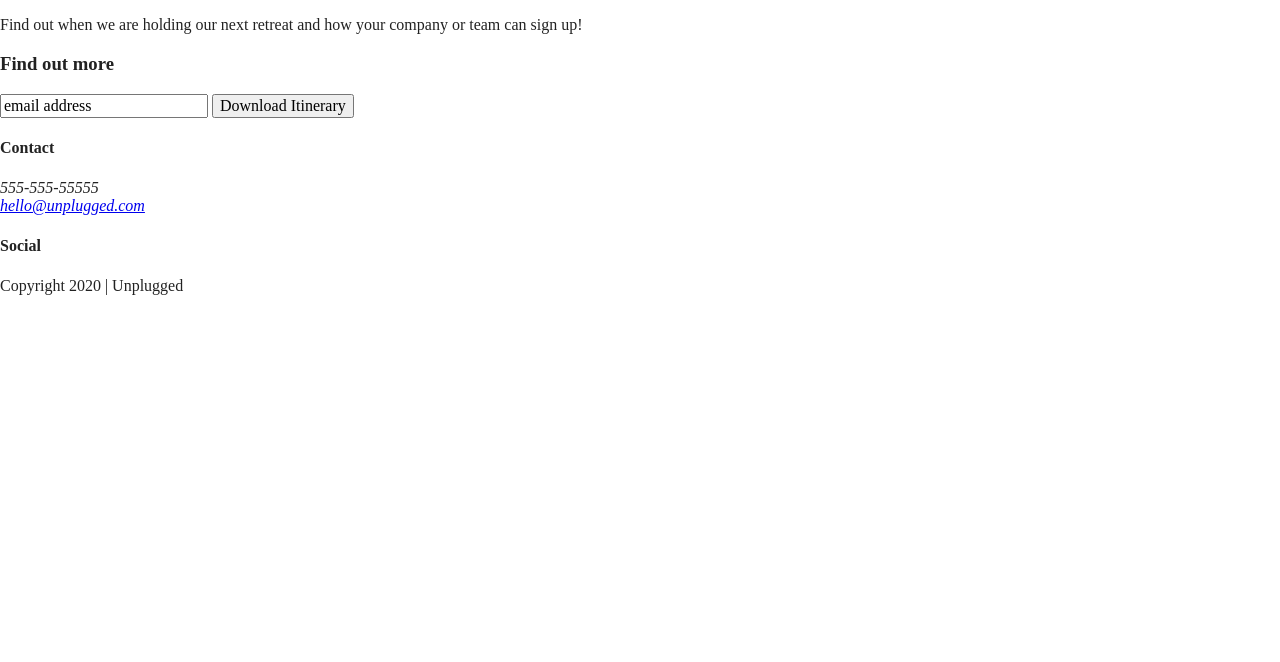
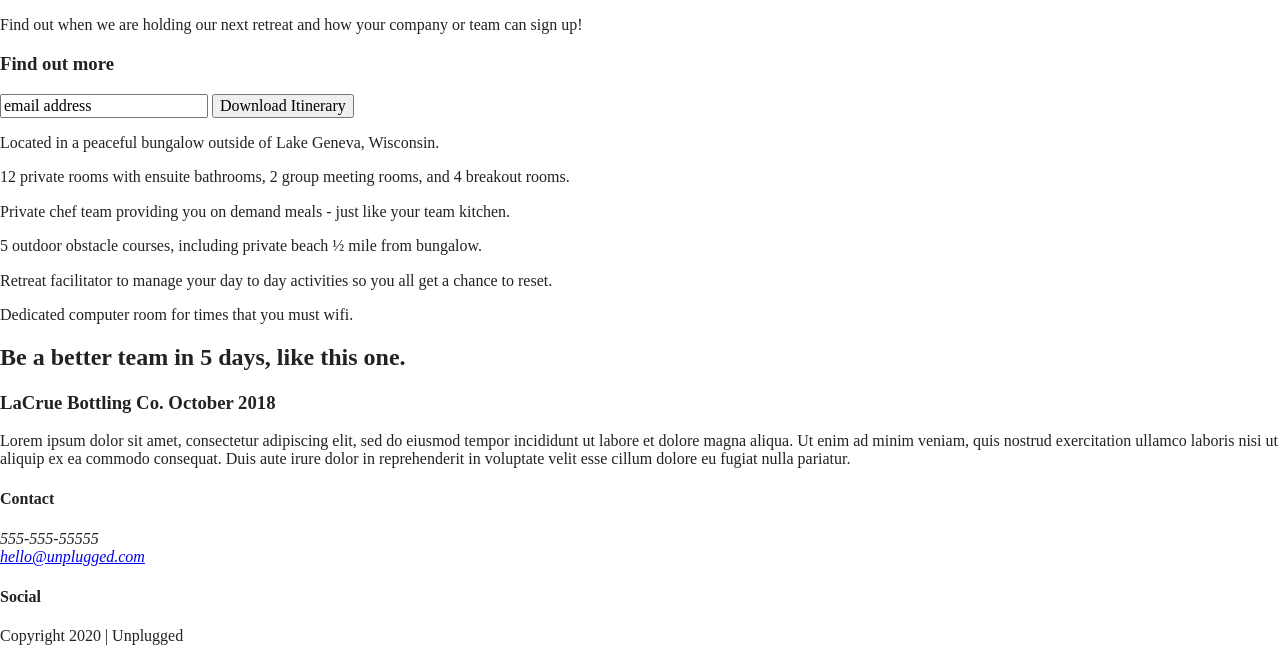
Before and after one commit to angie-bee/206-unplugged-retreat, a website built with Parcel: page index.html in a window 1280 px wide. Shown: the part 176-838 px from the top of the page. Before the commit the page ends 800 px from the top, so only its background shows below. Built offline with nearby package versions, Linux system fonts and the light colour scheme; files whose address does not match are found by name.

Commit message:
Fleshed out HTML for home page

```diff
--- a/index.html
+++ b/index.html
@@ -61,6 +61,53 @@
       </div>
   </aside>
 
+    <section class="features">
+      <div class="content-wrapper">
+          <div class="features-items">
+            <article>
+                <p class="fontawesome-icon"></p>
+                <p class="features-item-description">Located in a peaceful bungalow outside of Lake Geneva, Wisconsin.</p>
+            </article>
+            <article>
+                <p class="fontawesome-icon"></p>
+                <p class="features-item-description">12 private rooms with ensuite bathrooms, 2 group meeting rooms, and 4 breakout rooms.</p>
+            </article>
+            <article>
+                <p class="fontawesome-icon"></p>
+                <p class="features-item-description">Private chef team providing you on demand meals - just like your team kitchen.</p>
+            </article>
+            <article>
+                <p class="fontawesome-icon"></p>
+                <p class="features-item-description">5 outdoor obstacle courses, including private beach &frac12; mile from bungalow.</p>
+            </article>
+            <article>
+                <p class="fontawesome-icon"></p>
+                <p class="features-item-description">Retreat facilitator to manage your day to day activities so you all get a chance to reset.</p>
+            </article>
+            <article>
+                <p class="fontawesome-icon"></p>
+                <p class="features-item-description">Dedicated computer room for times that you must wifi.</p>
+            </article>
+          </div>
+      </div>
+    </section>
+    <section class="reviews">
+      <div class="content-wrapper">
+        <h2>Be a better team in 5 days, like this one.</h2>
+        <article>
+          <div>
+            <h3>LaCrue Bottling Co. October 2018</h3>
+            <p>
+              Lorem ipsum dolor sit amet, consectetur adipiscing elit, sed do eiusmod tempor incididunt ut labore et
+              dolore magna aliqua. Ut enim ad minim veniam, quis nostrud exercitation ullamco laboris nisi ut aliquip
+              ex ea commodo consequat. Duis aute irure dolor in reprehenderit in voluptate velit esse cillum dolore eu
+              fugiat nulla pariatur.
+            </p>
+          </div>
+        </article>
+      </div>
+    </section>
+
 </main> <!-- main wrapper -->
 
 <footer>
```
